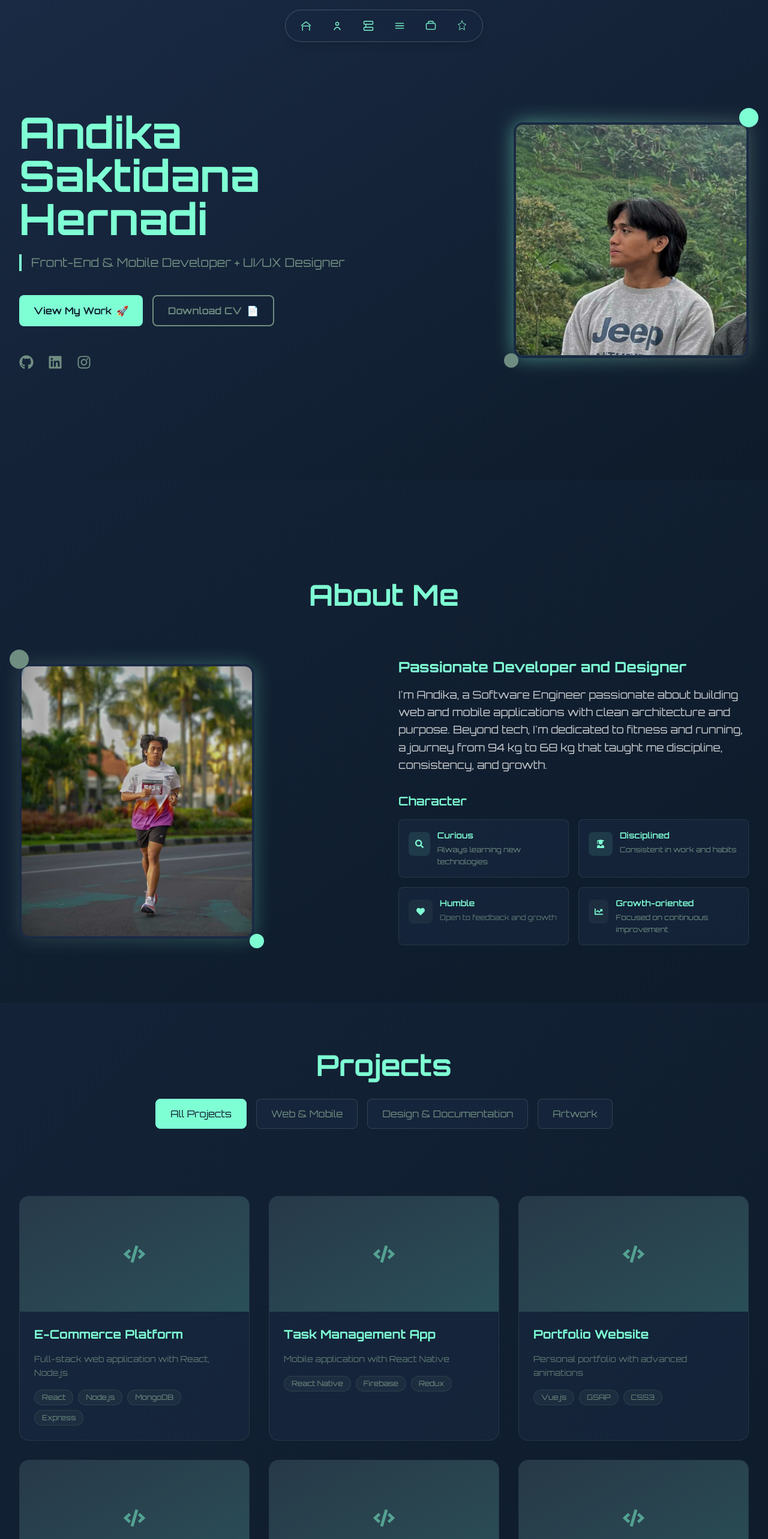
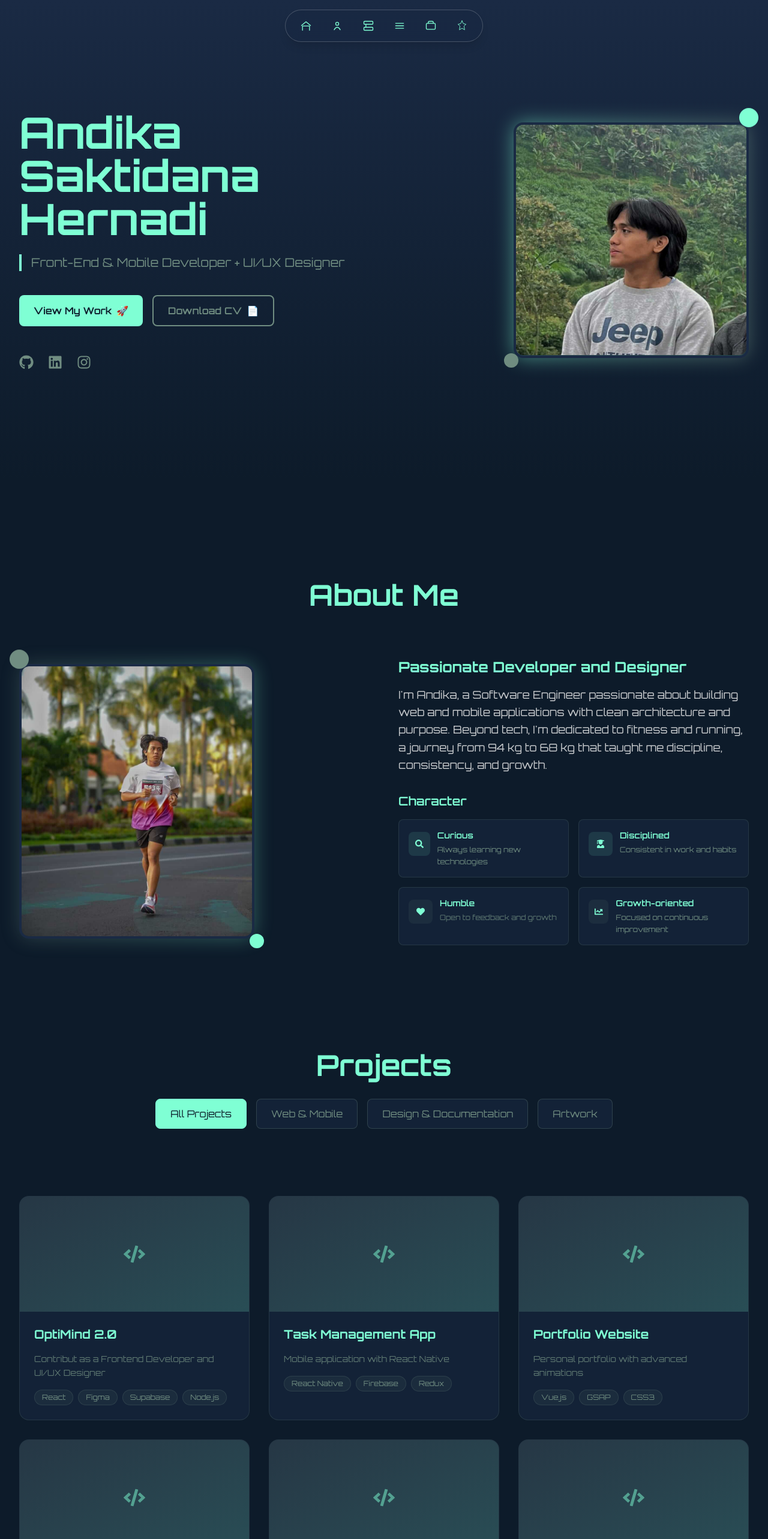
Before and after one commit to SutaSS/portofolio, a Next.js app: page / in a window 1280 px wide. Shown: the top 2566 px of the page at 60% size. Built offline with nearby package versions, Linux system fonts and the light colour scheme.

Commit message:
tes ganti project wak

```diff
--- /dev/null
+++ b/src/app/data/ProjectCategories.tsx
@@ -0,0 +1,9 @@
+import { ProjectCategory } from "../types/projectCategory";
+
+
+export const projectCategories: ProjectCategory[] = [
+  { id: 'all', label: 'All Projects' },
+  { id: 'web-mobile', label: 'Web & Mobile' },
+  { id: 'design-docs', label: 'Design & Documentation' },
+  { id: 'artwork', label: 'Artwork' },
+];
--- a/src/app/data/projects.tsx
+++ b/src/app/data/projects.tsx
@@ -1,24 +1,12 @@
 import { Project } from "../types/project";
-
-export interface ProjectCategory {
-  id: string;
-  label: string;
-}
-
-export const projectCategories: ProjectCategory[] = [
-  { id: 'all', label: 'All Projects' },
-  { id: 'web-mobile', label: 'Web & Mobile' },
-  { id: 'design-docs', label: 'Design & Documentation' },
-  { id: 'artwork', label: 'Artwork' },
-];
 
 export const projects: Project[] = [
   {
     id: '1',
-    title: 'E-Commerce Platform',
-    description: 'Full-stack web application with React, Node.js',
-    technologies: ['React', 'Node.js', 'MongoDB', 'Express'],
-    githubUrl: 'https://github.com/username/ecommerce',
+    title: 'OptiMind 2.0',
+    description: 'Contribut as a Frontend Developer and UI/UX Designer',
+    technologies: ['React', 'Figma', 'Supabase', 'Node.js'],
+    githubUrl: 'https://github.com/SutaSS/technoday',
     liveUrl: 'https://ecommerce-demo.com',
     imageUrl: '/assets/projects/ecommerce.jpg',
     category: 'web-mobile',
--- a/src/app/section/Hero.tsx
+++ b/src/app/section/Hero.tsx
@@ -10,7 +10,7 @@ const Hero = () => {
       className="min-h-screen bg-navy-blue relative overflow-visible pt-24 lg:pt-0"
     >
       {/* Background gradient overlay */}
-      <div className="absolute inset-0 bg-gradient-to-br from-navy-blue/50 to-dark-bg"></div>
+      <div className="absolute inset-0 bg-gradient-to-b from-navy-blue/50 to-dark-bg"></div>
 
       <div className="relative z-10 container mx-auto px-8 min-h-screen flex items-center">
         <div className="grid lg:grid-cols-2 gap-12 items-center w-full">
--- a/src/app/section/about.tsx
+++ b/src/app/section/about.tsx
@@ -7,7 +7,7 @@ const About = () => {
       id="about"
       className="min-h-screen bg-dark-bg relative overflow-visible pt-24 lg:pt-18"
     >
-      <div className="absolute inset-0 bg-gradient-to-br from-navy-blue/50 to-dark-bg"></div>
+      <div className="absolute inset-0 bg-dark-bg"></div>
       <div className="relative z-10 min-h-screen container mx-auto px-8 justify-center flex flex-col">
 
         {/* Title */}
--- a/src/app/section/project.tsx
+++ b/src/app/section/project.tsx
@@ -1,7 +1,8 @@
 "use client";
 import React, { useState } from "react";
 import { FaGithub, FaExternalLinkAlt, FaCode } from "react-icons/fa";
-import { projects, projectCategories, } from "../data/projects";
+import { projects, } from "../data/projects";
+import { projectCategories, } from "../data/ProjectCategories";
 
 const Projects = () => {
   const [activeCategory, setActiveCategory] = useState('all');
@@ -21,7 +22,7 @@ const Projects = () => {
       id="projects"
       className="min-h-screen bg-dark-bg relative overflow-visible pt-24 lg:pt-0"
     >
-      <div className="absolute inset-0 bg-gradient-to-br from-navy-blue/50 to-dark-bg"></div>
+      <div className="absolute inset-0 bg-gradient-to-br to-dark-bg"></div>
       <div className="relative z-10 min-h-screen container mx-auto px-8 justify-center flex flex-col py-20">
 
         {/* Title */}
--- /dev/null
+++ b/src/app/types/projectCategory.ts
@@ -0,0 +1,4 @@
+export interface ProjectCategory {
+  id: string;
+  label: string;
+}
```
